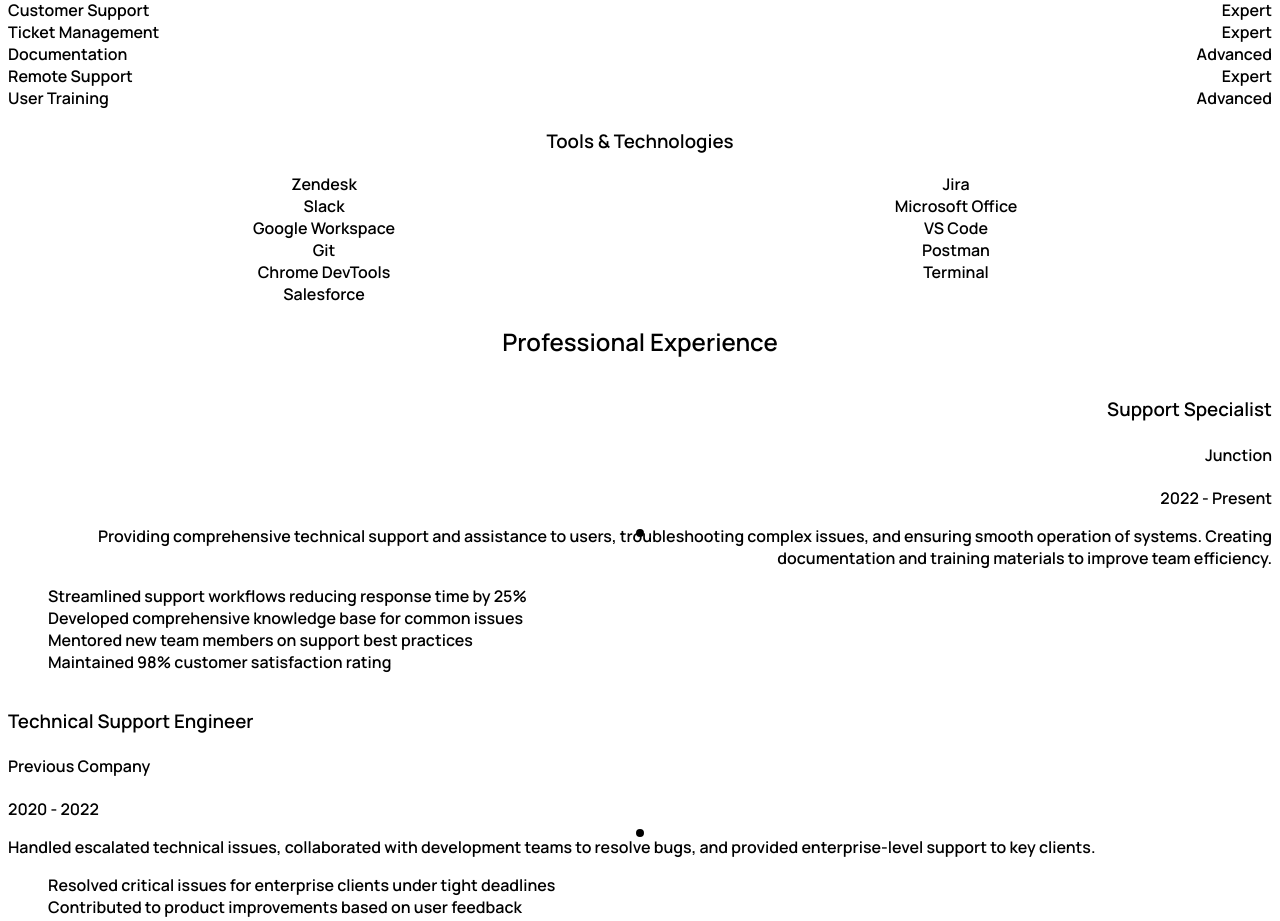
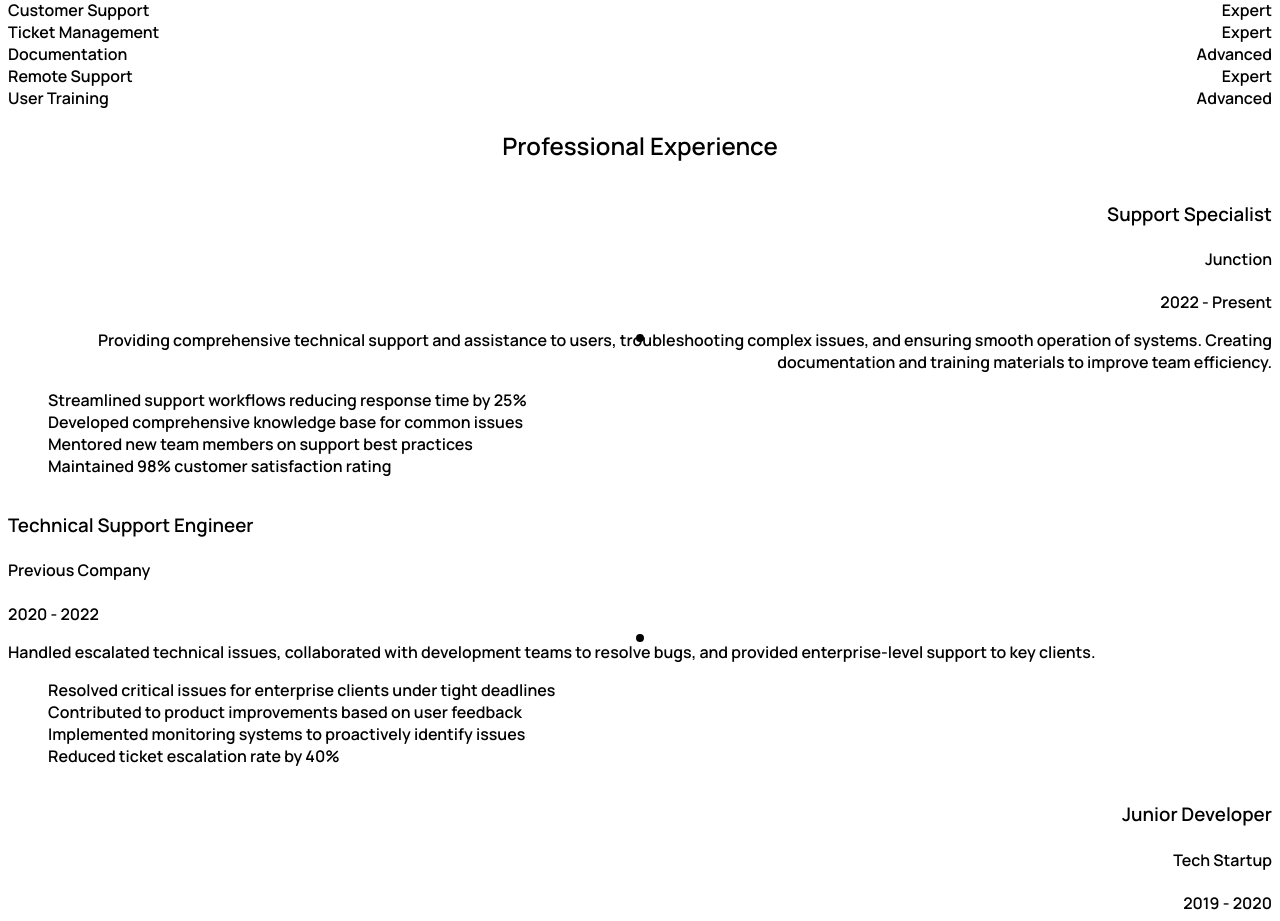
Before and after one commit to adames/adames-website, a React (Vite) app: page / in a window 1280 px wide. Shown: the part 2702-3623 px from the top of the page. Built offline with nearby package versions, Linux system fonts and the light colour scheme.

Commit message:
feat: Remove tools and technologies section from Skills
- Remove entire tools array and tools display section
- Keep focus on technical and support skills with progress bars
- Simplify Skills section to highlight core competencies
- Clean up component structure and remove unused code

```diff
--- a/src/components/SkillsSection.tsx
+++ b/src/components/SkillsSection.tsx
@@ -17,19 +17,6 @@
     { name: 'User Training', level: 'Advanced' },
   ];
 
-  const tools = [
-    'Zendesk',
-    'Jira',
-    'Slack',
-    'Microsoft Office',
-    'Google Workspace',
-    'VS Code',
-    'Git',
-    'Postman',
-    'Chrome DevTools',
-    'Terminal',
-    'Salesforce'
-  ];
 
   return (
     <section id="skills" className="py-20 bg-gray-50">
@@ -94,22 +81,6 @@
             </div>
           </div>
         </div>
-
-        <div className="bg-white p-8 rounded-lg shadow-sm mt-8">
-          <h3 className="text-xl font-semibold text-gray-900 mb-6 text-center">
-            Tools & Technologies
-          </h3>
-          <div className="grid grid-cols-2 sm:grid-cols-3 md:grid-cols-4 lg:grid-cols-6 gap-3">
-            {tools.map((tool, index) => (
-              <div
-                key={index}
-                className="px-3 py-2 bg-primary-50 text-primary-700 rounded-lg text-sm font-medium text-center hover:bg-primary-100 transition-colors duration-200"
-              >
-                {tool}
-              </div>
-            ))}
-          </div>
-        </div>
       </div>
     </section>
   );
```
